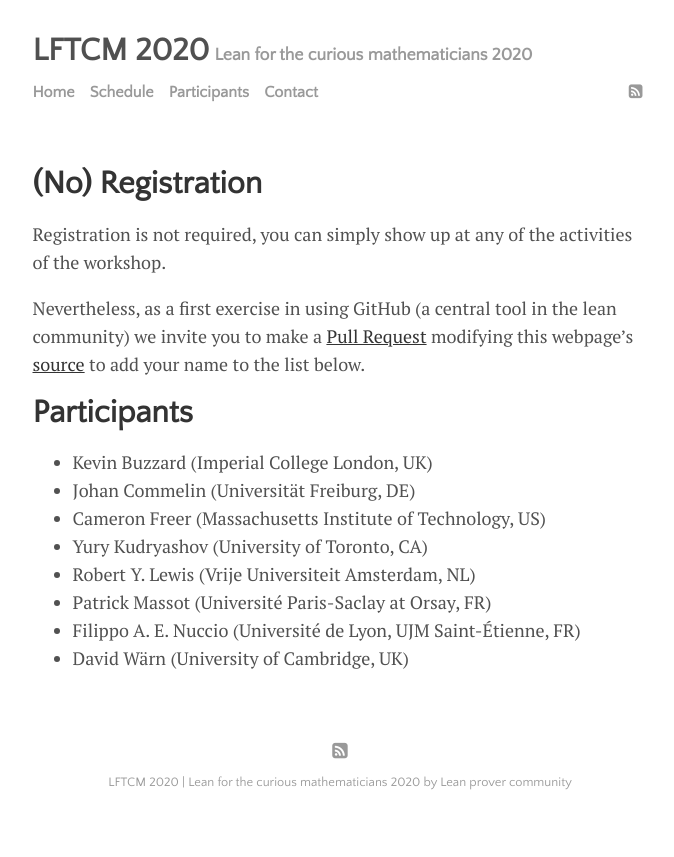
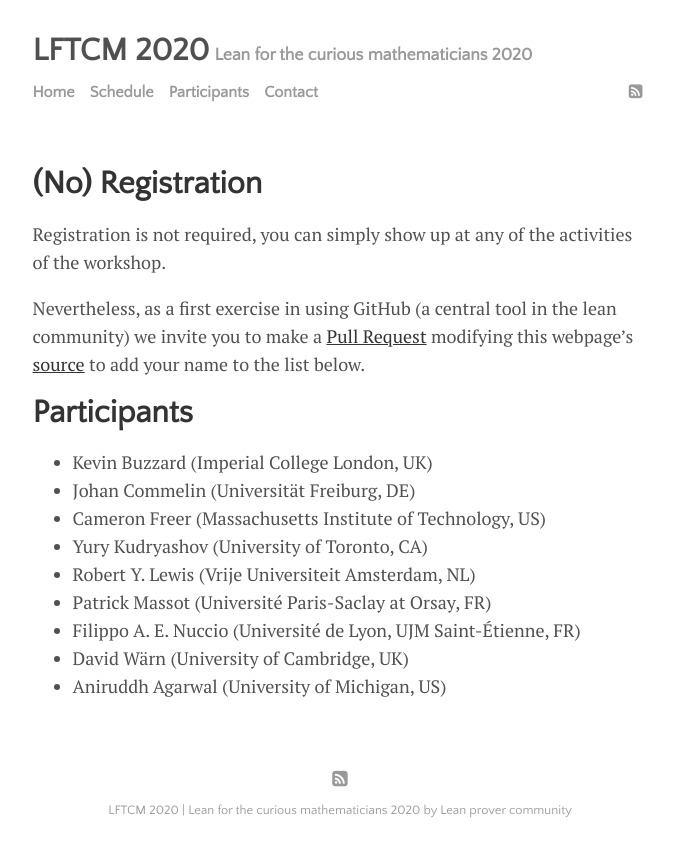
Before and after one commit to leanprover-community/lftcm2020, a Jekyll site: the page built from participants.md, in a window 1280 px wide. Shown: the top 857 px of the page, without its empty margins (300-974 px from the left). Built offline with Jekyll 4.4.1, drawn with Linux system fonts in a browser that asks for light colours.

Commit message:
Update participants.md

```diff
--- a/participants.md
+++ b/participants.md
@@ -23,3 +23,4 @@
 * Patrick Massot (Université Paris-Saclay at Orsay, FR)
 * Filippo A. E. Nuccio (Université de Lyon, UJM Saint-Étienne, FR)
 * David Wärn (University of Cambridge, UK)
+* Aniruddh Agarwal (University of Michigan, US)
```
